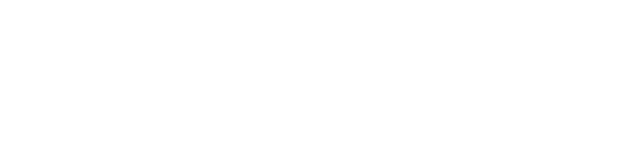
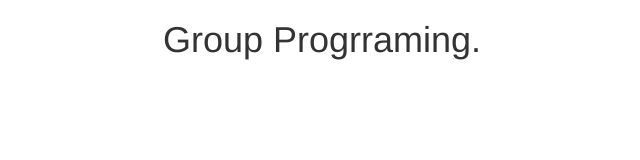
Before and after one commit to group-programming/gptest, a plain HTML site: page index.html in a window 1280 px wide. Shown: the whole page, without its empty margins (318-958 px from the left). Drawn offline with nearby package versions, Linux system fonts and the light colour scheme.

Commit message:
change body. #TODO: need to fix bug

```diff
--- a/index.html
+++ b/index.html
@@ -19,7 +19,11 @@
   </head>
   <body>
 
-
+<center>
+<h1>
+Group Progrraming.
+</h1>
+</center>
 
     <!-- TODO: Here goes your content! -->
 
```
